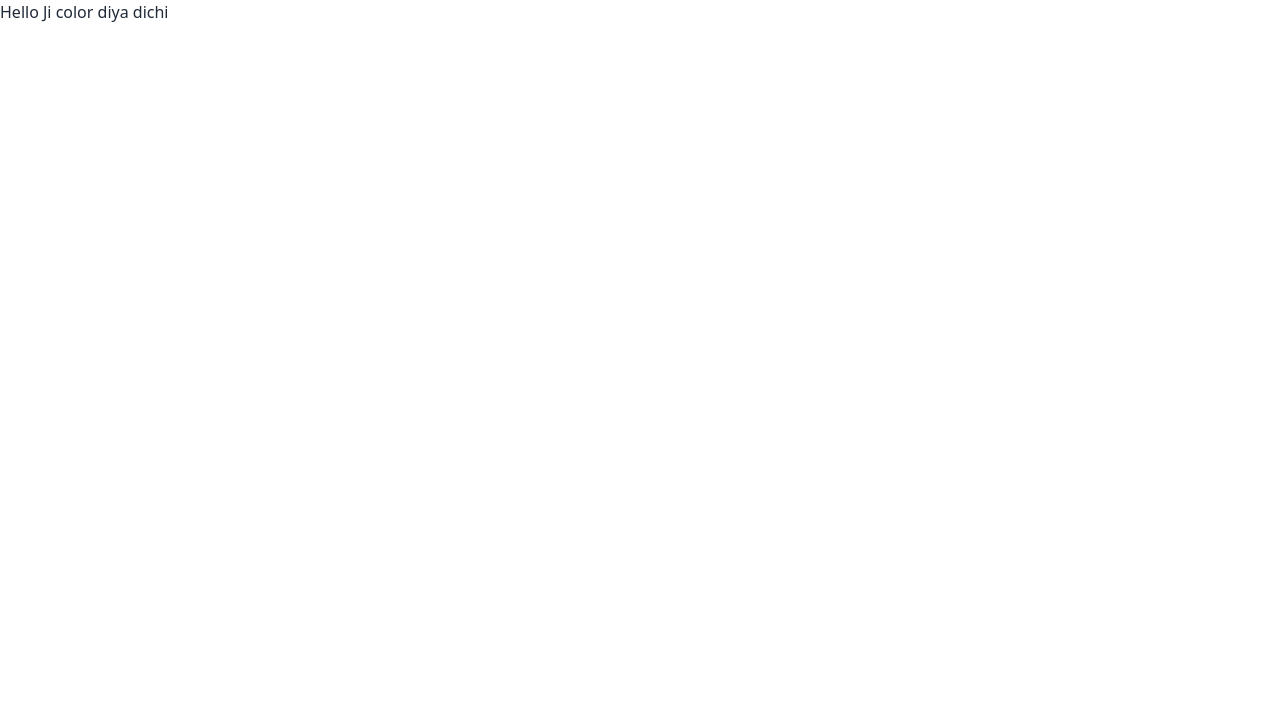
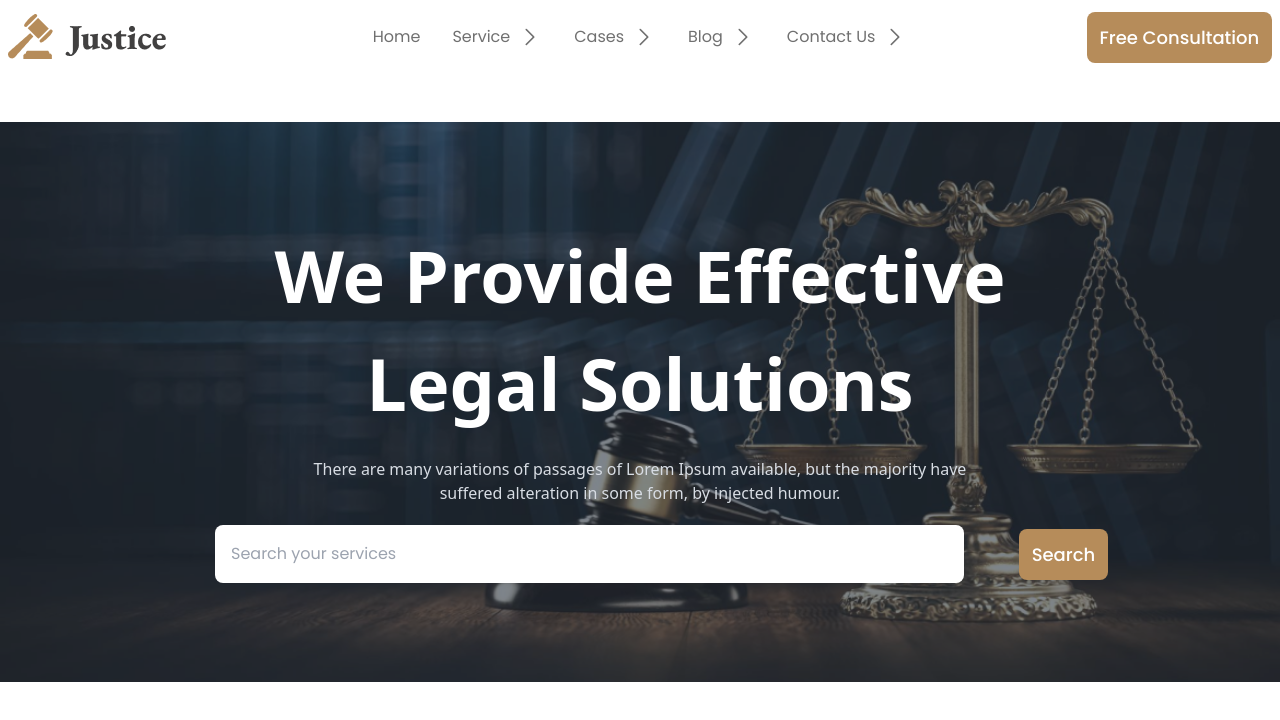
Before and after one commit to muhammad-shahin/law-firm-website, a plain HTML site: page index.html in a window 1280 px wide. Drawn offline with nearby package versions, Linux system fonts and the light colour scheme.

Commit message:
banner section added

```diff
--- a/index.html
+++ b/index.html
@@ -20,15 +20,16 @@
     <!-- Internal CSS -->
     <style>
       /* Button Style */
-      .main-btn {
-        padding: 18px 25px;
+      .legal-btn {
+        padding: 1.5vh 1vw;
         background-color: #b68c5a;
         color: white;
         color: #fff;
         font-family: "Poppins", sans-serif;
         font-size: 18px;
-        font-weight: 600;
+        font-weight: 500;
         border: none;
+        border-radius: 8px;
       }
       .circle-btn {
         width: 45px;
@@ -59,6 +60,63 @@
     <title>Law Firm - Legal Solutions</title>
   </head>
   <body>
-    <h1 class="text-primaryBtn">Hello Ji color diya dichi</h1>
+    <!-- Nav bar -->
+    <header class="md:container md:mx-auto">
+      <div class="navbar bg-base-100">
+        <div class="navbar-start">
+          <div class="dropdown">
+            <label tabindex="0" class="btn btn-ghost lg:hidden">
+              <svg xmlns="http://www.w3.org/2000/svg" class="h-5 w-5" fill="none" viewBox="0 0 24 24" stroke="currentColor"><path stroke-linecap="round" stroke-linejoin="round" stroke-width="2" d="M4 6h16M4 12h8m-8 6h16" /></svg>
+            </label>
+            <ul tabindex="0" class="menu menu-sm dropdown-content mt-3 z-[1] p-2 shadow bg-base-100 rounded-box w-52">
+              <li><a class="legal-des">Home</a></li>
+              <li><a class="legal-des">Service <img src="images/arrow.png"></a></li>
+              <li><a class="legal-des">Cases <img src="images/arrow.png"></a></li>
+              <li><a class="legal-des">Blog <img src="images/arrow.png"></a></li>
+              <li><a class="legal-des">Contact Us <img src="images/arrow.png"></a></li>
+            </ul>
+          </div>
+          <img src="images/logo2.png">
+        </div>
+        <div class="navbar-center hidden lg:flex">
+          <ul class="menu menu-horizontal px-1">
+            <li><a class="legal-des">Home</a></li>
+              <li><a class="legal-des">Service <img src="images/arrow.png"></a></li>
+              <li><a class="legal-des">Cases <img src="images/arrow.png"></a></li>
+              <li><a class="legal-des">Blog <img src="images/arrow.png"></a></li>
+              <li><a class="legal-des">Contact Us <img src="images/arrow.png"></a></li>
+          </ul>
+        </div>
+        <div class="navbar-end">
+          <a class="legal-btn">Free Consultation</a>
+        </div>
+      </div>
+    </header>
+    <!-- Main -->
+    <main class="md:container md:mx-auto">
+      <!-- Banner Section -->
+      <section>
+        <div class="hero h-[70vh] mt-12 mb-[5vh]" style="background-image: url('./images/banner.png');">
+          <div class="hero-overlay bg-opacity-60"></div>
+          <div class="hero-content text-center text-neutral-content">
+            <div class="lg:max-w-[75%] mx-auto">
+              <h1 class="mb-5 text-[72px] font-bold  text-white font-['EB Garamond']">We Provide Effective Legal Solutions</h1>
+              <p class="mb-5 lg:max-w-[75%] mx-auto">There are many variations of passages of Lorem Ipsum available, but the majority have suffered alteration in some form, by injected humour.</p>
+              <div class="flex justify-center items-center gap-3 mx-auto">
+                <input type="text" placeholder="Search your services" class="w-[80%] mx-auto min-h-[5vh] rounded-lg legal-des text-left p-4">
+                <button class="legal-btn">Search</button>
+              </div>
+            </div>
+          </div>
+        </div>
+      </section>
+
+      <!-- legal practice section-->
+      <section>
+        <div>
+
+        </div>
+      </section>
+    </main>
   </body>
 </html>
```
Also changed, not shown: images/arrow.png (added).
